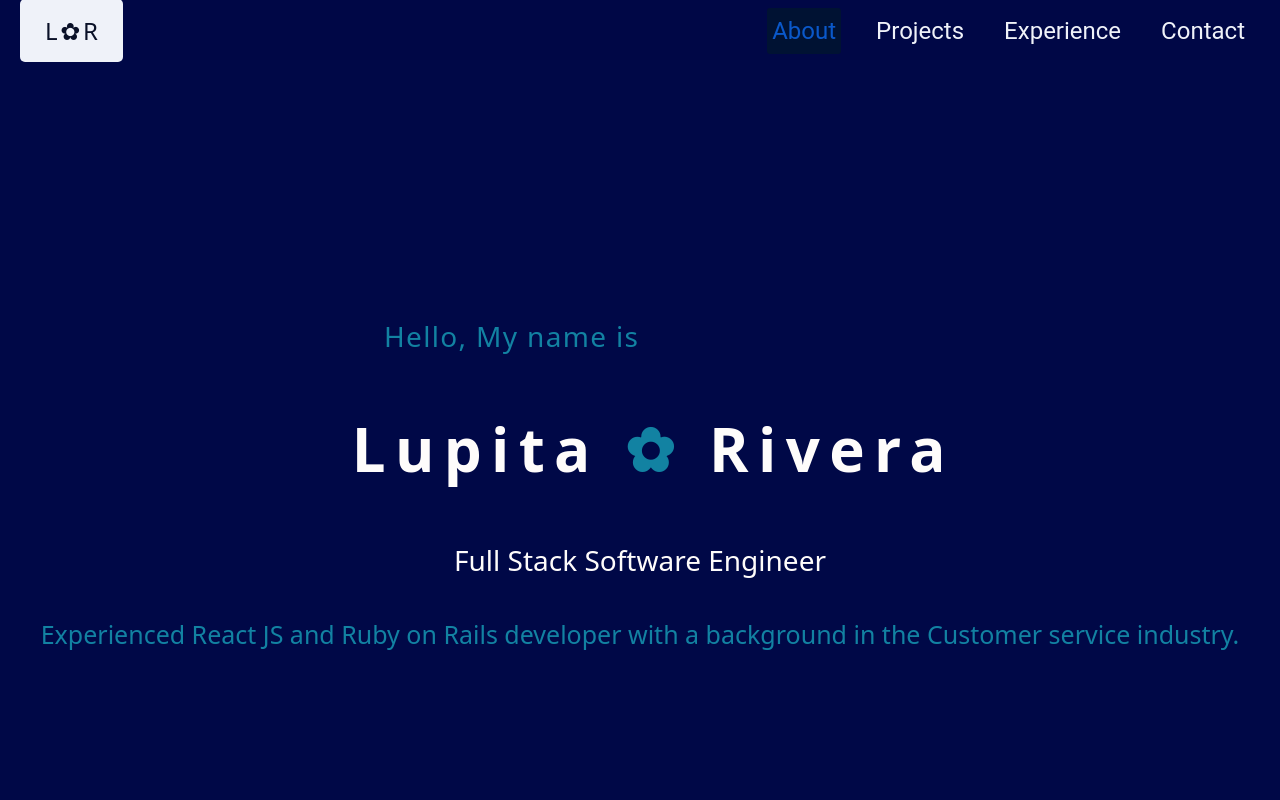
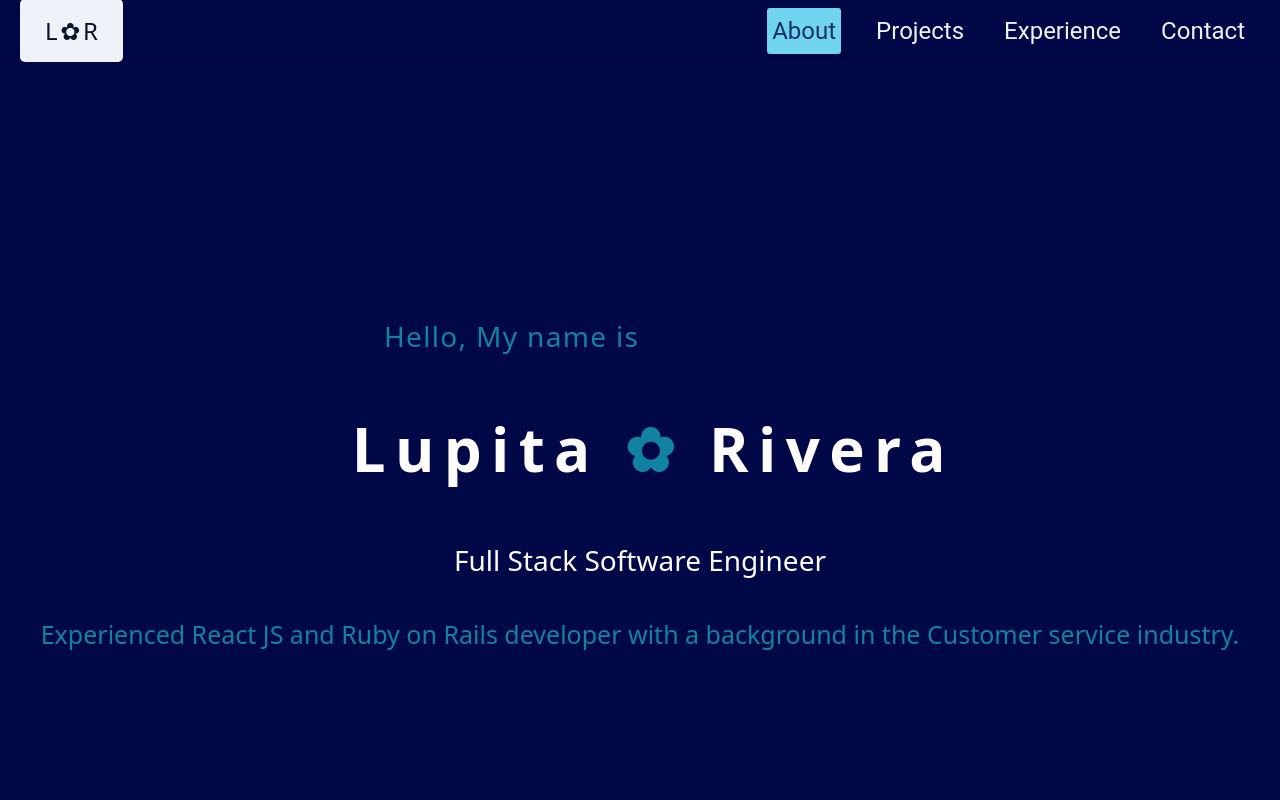
Before and after one commit to LupitaLee/portfolio, a React (Create React App) app: page / in a window 1280 px wide. In both pictures the pointer is over the link "About". Shown: the top 800 px of the page. Built offline with nearby package versions, Linux system fonts and the light colour scheme.

Commit message:
change the navbar links  icons  color #71D4EF

```diff
--- a/src/components/Navbar.css
+++ b/src/components/Navbar.css
@@ -37,9 +37,10 @@
 }
 
 .link a:hover{
-    background: #001233;
+    background: #71D4EF;
     text-align: center;
     border-radius: 3px;
+    color:  hsla(233, 100%, 14%, 0.801);
 }
 
 #home-btn{
```
